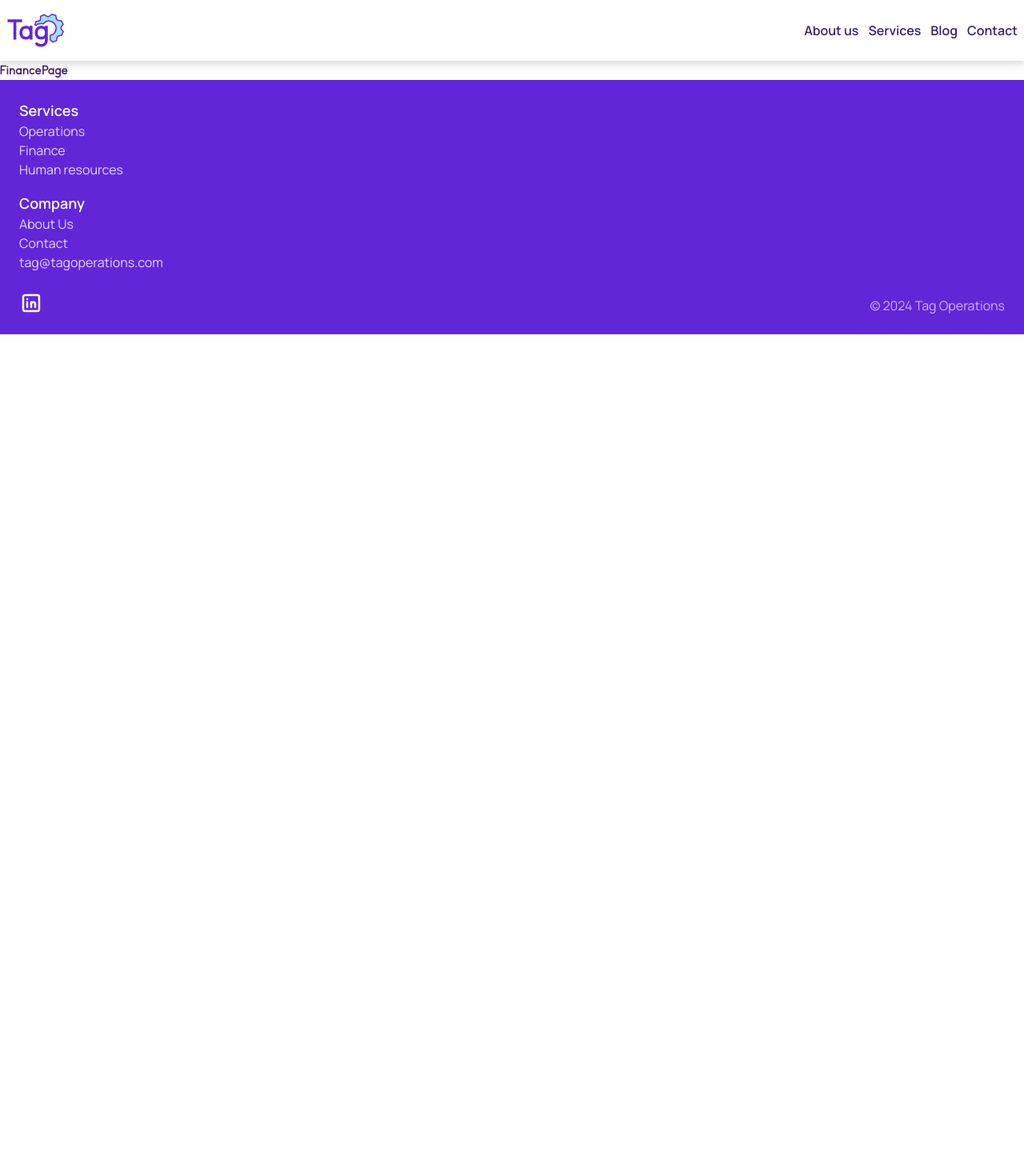
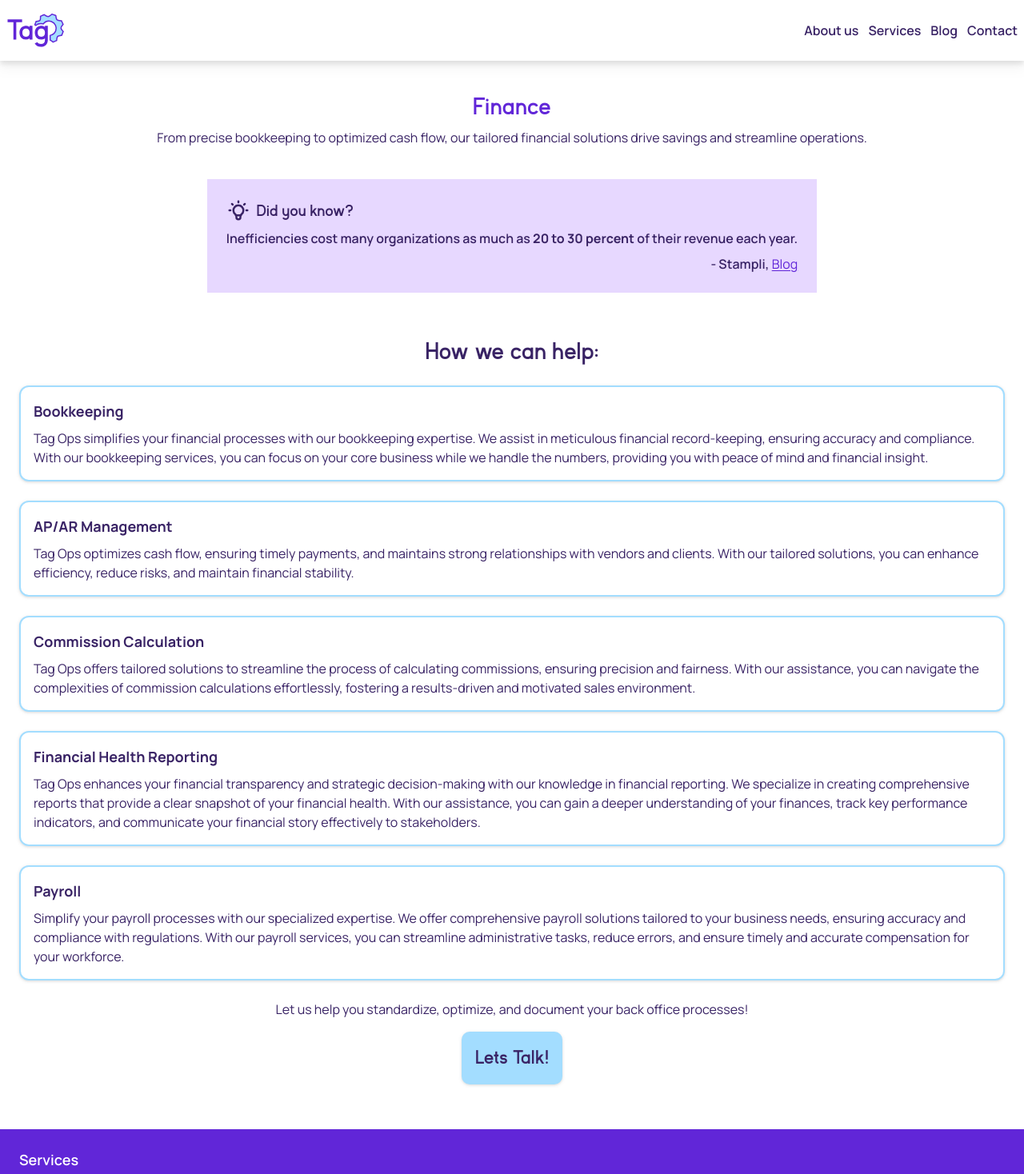
Before and after one commit to hicass/tag-ops-v3, a Next.js app: page /finance in a window 1280 px wide. Shown: the top 1468 px of the page at 80% size. Before the commit the page ends 800 px from the top, so only its background shows below. Built offline with nearby package versions, Linux system fonts and the light colour scheme.

Commit message:
Add content to finance page and style it.

```diff
--- a/src/app/finance/page.tsx
+++ b/src/app/finance/page.tsx
@@ -1,5 +1,129 @@
+import Image from 'next/image';
+import Link from 'next/link';
+
 export default function FinancePage() {
   return (
-    <h1>FinancePage</h1>
-  )
+    <main>
+      <section className="flex flex-col items-center mt-4 p-6">
+        <h2 className="text-3xl text-primary">Finance</h2>
+
+        <p className="mt-2">
+          From precise bookkeeping to optimized cash flow, our tailored
+          financial solutions drive savings and streamline operations.
+        </p>
+      </section>
+
+      <section className="flex flex-col items-center mt-4">
+        <div className="p-6 bg-secondarylight">
+          <div className="flex flex-row justify-start items-end gap-2 w-full">
+            <Image
+              src="/icons/bulb.svg"
+              alt="Light Bulb"
+              width={30}
+              height={30}
+            />
+            <h2 className="text-center text-xl">Did you know? </h2>
+          </div>
+
+          <p className="w-full justify-start manrope-semibold mt-2">
+            Inefficiencies cost many organizations as much as{' '}
+            <span className="manrope-bold">20 to 30 percent</span> of their
+            revenue each year.
+          </p>
+
+          <div className="flex justify-end mt-2">
+            <p className="manrope-semibold">
+              - Stampli,{' '}
+              <Link
+                href="https://www.stampli.com/blog/accounts-payable/inefficient-back-office"
+                target="_blank"
+                className="text-primary hover:text-text underline underline-offset-2"
+              >
+                Blog
+              </Link>
+            </p>
+          </div>
+        </div>
+      </section>
+
+      <section className="w-full flex flex-col items-center my-8 p-6">
+        <h2 className="flex flex-row items-center gap-2 text-3xl">
+          How we can help:
+        </h2>
+
+        <div>
+          <div className="rounded-xl my-6 p-4 border-2 border-accent bg-background drop-shadow">
+            <h4 className="text-lg manrope-bold">Bookkeeping</h4>
+
+            <p className="pt-2">
+              Tag Ops simplifies your financial processes with our bookkeeping
+              expertise. We assist in meticulous financial record-keeping,
+              ensuring accuracy and compliance. With our bookkeeping services,
+              you can focus on your core business while we handle the numbers,
+              providing you with peace of mind and financial insight.
+            </p>
+          </div>
+
+          <div className="rounded-xl my-6 p-4 border-2 border-accent bg-background drop-shadow">
+            <h4 className="text-lg manrope-bold">AP/AR Management</h4>
+
+            <p className="pt-2">
+              Tag Ops optimizes cash flow, ensuring timely payments, and
+              maintains strong relationships with vendors and clients. With our
+              tailored solutions, you can enhance efficiency, reduce risks, and
+              maintain financial stability.
+            </p>
+          </div>
+
+          <div className="rounded-xl my-6 p-4 border-2 border-accent bg-background drop-shadow">
+            <h4 className="text-lg manrope-bold">Commission Calculation</h4>
+
+            <p className="pt-2">
+              Tag Ops offers tailored solutions to streamline the process of
+              calculating commissions, ensuring precision and fairness. With our
+              assistance, you can navigate the complexities of commission
+              calculations effortlessly, fostering a results-driven and
+              motivated sales environment.
+            </p>
+          </div>
+
+          <div className="rounded-xl my-6 p-4 border-2 border-accent bg-background drop-shadow">
+            <h4 className="text-lg manrope-bold">Financial Health Reporting</h4>
+
+            <p className="pt-2">
+              Tag Ops enhances your financial transparency and strategic
+              decision-making with our knowledge in financial reporting. We
+              specialize in creating comprehensive reports that provide a clear
+              snapshot of your financial health. With our assistance, you can
+              gain a deeper understanding of your finances, track key
+              performance indicators, and communicate your financial story
+              effectively to stakeholders.
+            </p>
+          </div>
+
+          <div className="rounded-xl my-6 p-4 border-2 border-accent bg-background drop-shadow">
+            <h4 className="text-lg manrope-bold">Payroll</h4>
+
+            <p className="pt-2">
+              Simplify your payroll processes with our specialized expertise. We
+              offer comprehensive payroll solutions tailored to your business
+              needs, ensuring accuracy and compliance with regulations. With our
+              payroll services, you can streamline administrative tasks, reduce
+              errors, and ensure timely and accurate compensation for your
+              workforce.
+            </p>
+          </div>
+        </div>
+
+        <p>
+          Let us help you standardize, optimize, and document your back office
+          processes!
+        </p>
+
+        <Link href="/contact" className="button mt-4 text-2xl">
+          Lets Talk!
+        </Link>
+      </section>
+    </main>
+  );
 }
--- a/src/components/Nav/Nav.tsx
+++ b/src/components/Nav/Nav.tsx
@@ -19,7 +19,7 @@ export default function Nav() {
             <Link href="/about" className="manrope-semibold">About us</Link>
           </li>
           <li>
-            <Link href="/operations" className="manrope-semibold">Services</Link>
+            <Link href="/finance" className="manrope-semibold">Services</Link>
           </li>
           <li>
             <Link href="/blog" className="manrope-semibold">Blog</Link>
```
